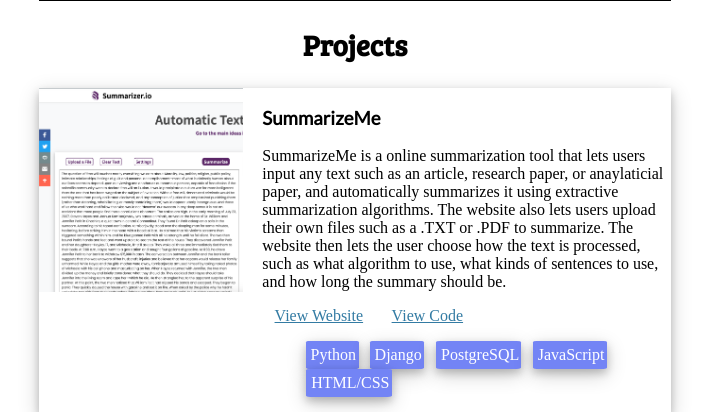
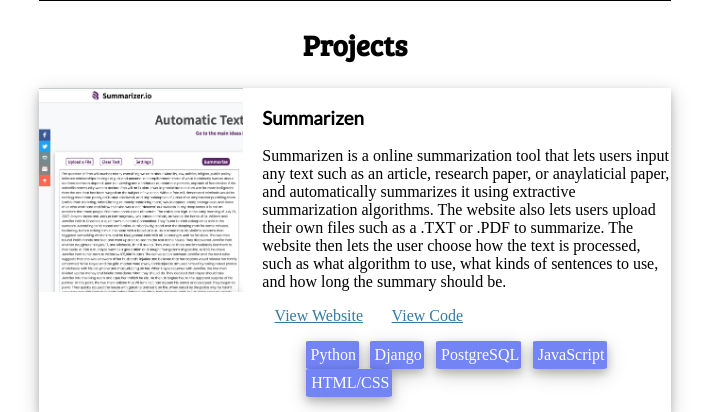
Before and after one commit to alexrpreston/alexpreston.org, a Django app: page /portfolio/ in a window 1280 px wide. Shown: the part 233-645 px from the top of the page, without its empty margins (285-994 px from the left). Run offline with Django 3.2, Linux system fonts and the light colour scheme.

Commit message:
Renamed project

```diff
--- a/portfolio/templates/portfolio/portfolio.html
+++ b/portfolio/templates/portfolio/portfolio.html
@@ -10,8 +10,8 @@
         <img class="projectImage" src="{% static 'portfolio/images/bookSummarizer.png' %}">
     </div>
     <div class="projectInfo">
-        <h3 class="projectName">SummarizeMe</h3>
-        <p>SummarizeMe is a online summarization tool that lets users input any text such as an article, research paper, or anaylaticial paper, and automatically summarizes it using extractive summarization algorithms. The website also lets users upload their own files such as a .TXT or .PDF to summarize. The website then lets the user choose how the text is processed, such as what algorithm to use, what kinds of sentences to use, and how long the summary should be. </p>
+        <h3 class="projectName">Summarizen</h3>
+        <p>Summarizen is a online summarization tool that lets users input any text such as an article, research paper, or anaylaticial paper, and automatically summarizes it using extractive summarization algorithms. The website also lets users upload their own files such as a .TXT or .PDF to summarize. The website then lets the user choose how the text is processed, such as what algorithm to use, what kinds of sentences to use, and how long the summary should be. </p>
         <a class="projectWebsiteLink" target="_blank" href="https://summarizen.com/">View Website</a>
         <a class="projectCodeLink" href="https://github.com/alexrpreston/Book-Summarizer" target="_blank">View Code</a>
         <ul class="projectLanguagesList">
```
